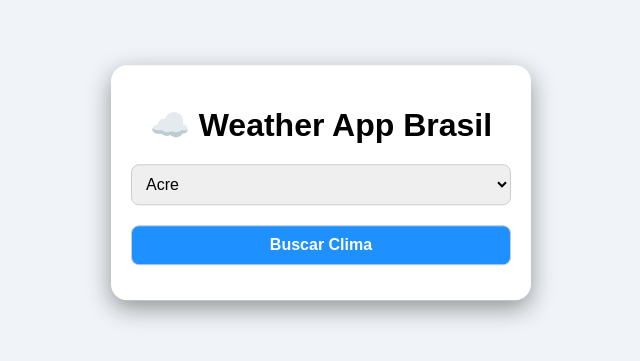
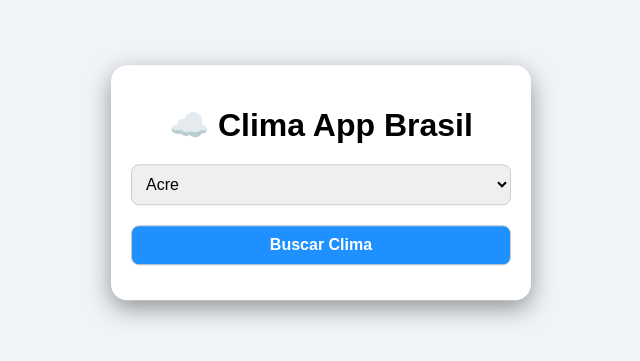
Before and after one commit to devgilbertosilva/clima, a plain HTML site: page index.html in a window 1280 px wide. Shown: the part 217-578 px from the top of the page, without its empty margins (319-959 px from the left). Drawn offline with Linux system fonts and the light colour scheme.

Commit message:
correção

```diff
--- a/index.html
+++ b/index.html
@@ -8,7 +8,7 @@
 </head>
 <body>
   <div class="weather-modal">
-    <h1>☁️ Weather App Brasil</h1>
+    <h1>☁️ Clima App Brasil</h1>
     <select id="estadoSelect"></select>
     <button onclick="buscarClima()">Buscar Clima</button>
     <div id="Weather-result"></div>
```
